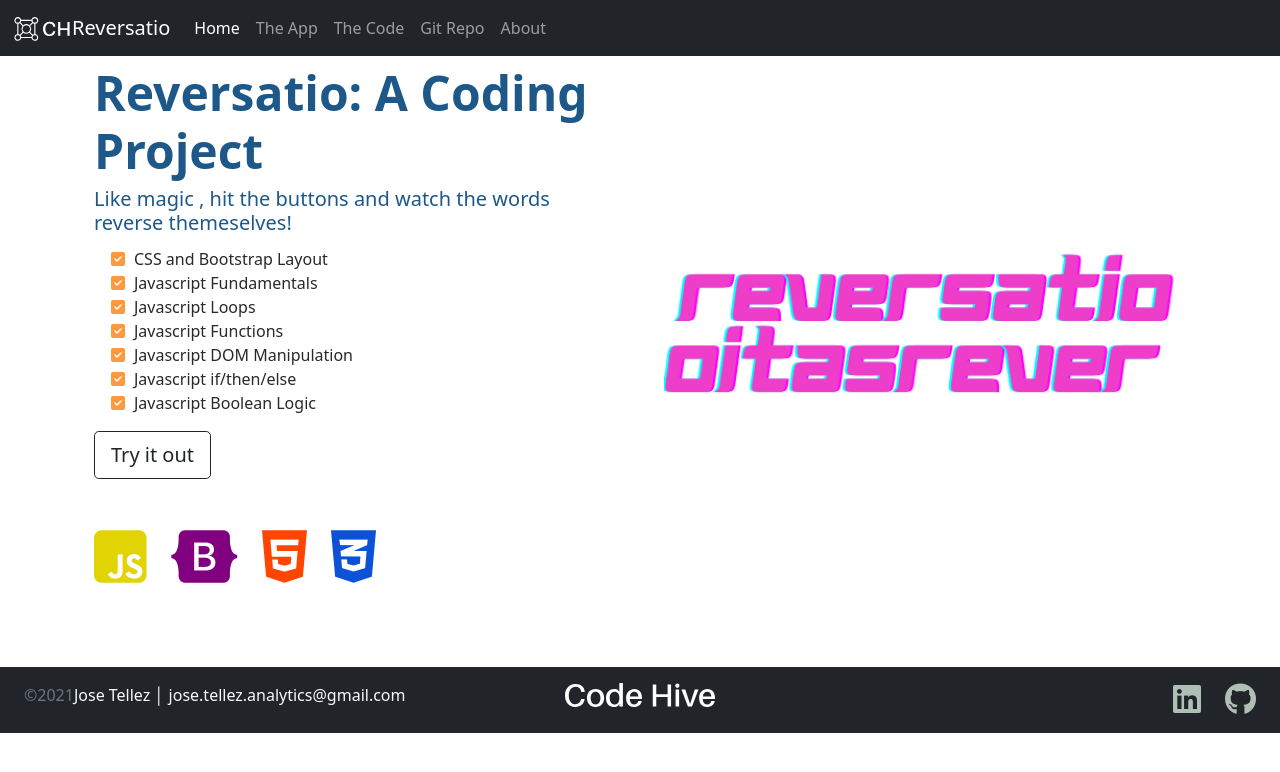
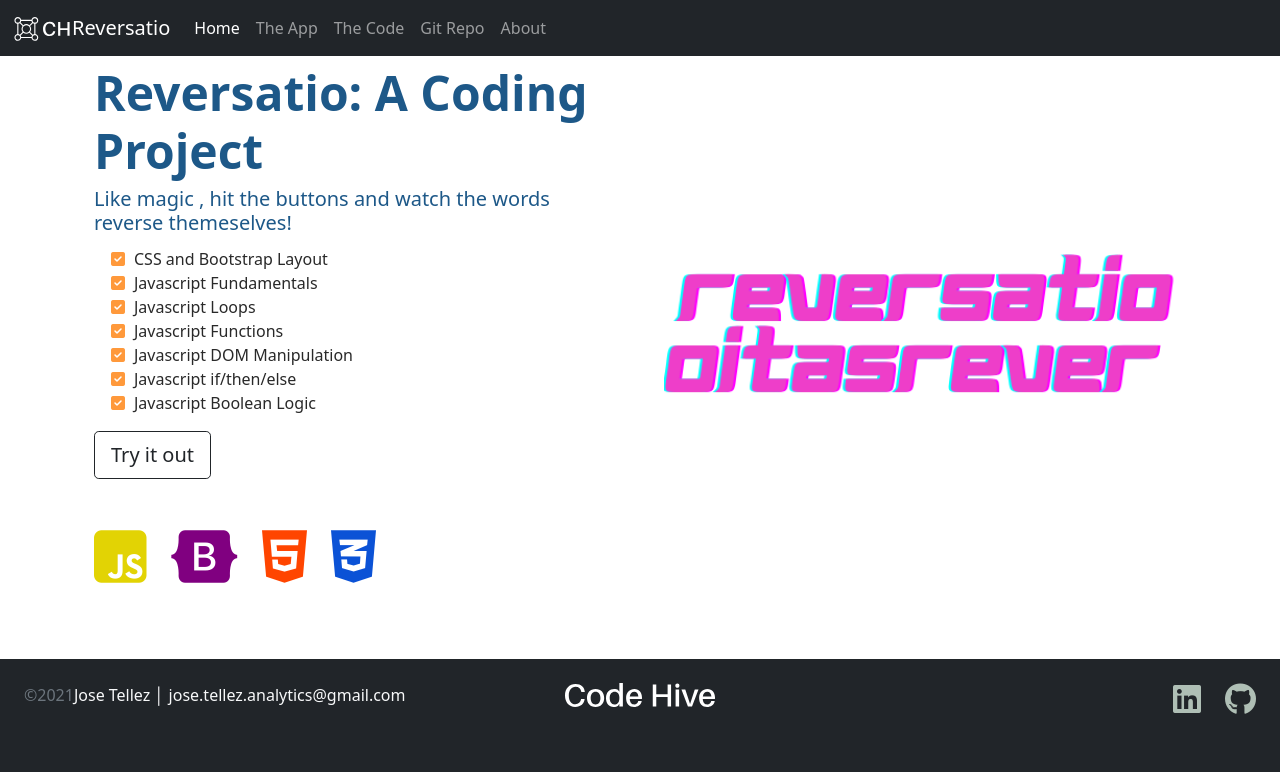
Before and after one commit to Rhaegar2012/Reversatio, a plain HTML site: page index.html in a window 1280 px wide. Drawn offline with nearby package versions, Linux system fonts and the light colour scheme.

Commit message:
08192021-Update

```diff
--- a/index.html
+++ b/index.html
@@ -18,7 +18,7 @@
 
 </head>
 
-<body class="d-flex flex-column flex-column">
+<body class="d-flex flex-column h-100">
 <!--Nav Section-->
 <nav class="navbar navbar-expand-md navbar-dark fixed-top bg-dark">
     <div class="container-fluid">
@@ -88,7 +88,7 @@
        </div>
     </main>
 <!--Footer Section-->
-    <footer class="footer mt-2 d-flex py-3 bg-dark h-100 container-fluid sticky-footer">
+    <footer class="footer  d-flex py-4 bg-dark h-100 container-fluid sticky-footer">
         <div class="container-fluid">
             <div class="row row-cols-1 row-cols-lg-3 gy-2">
                 <div class="col order-last order-lg-first text-light">
```
